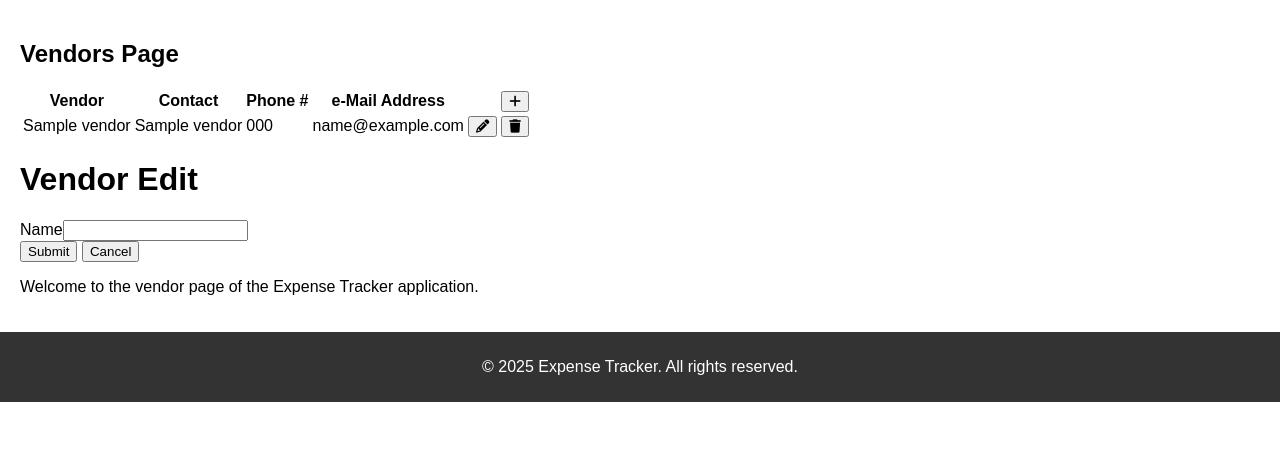
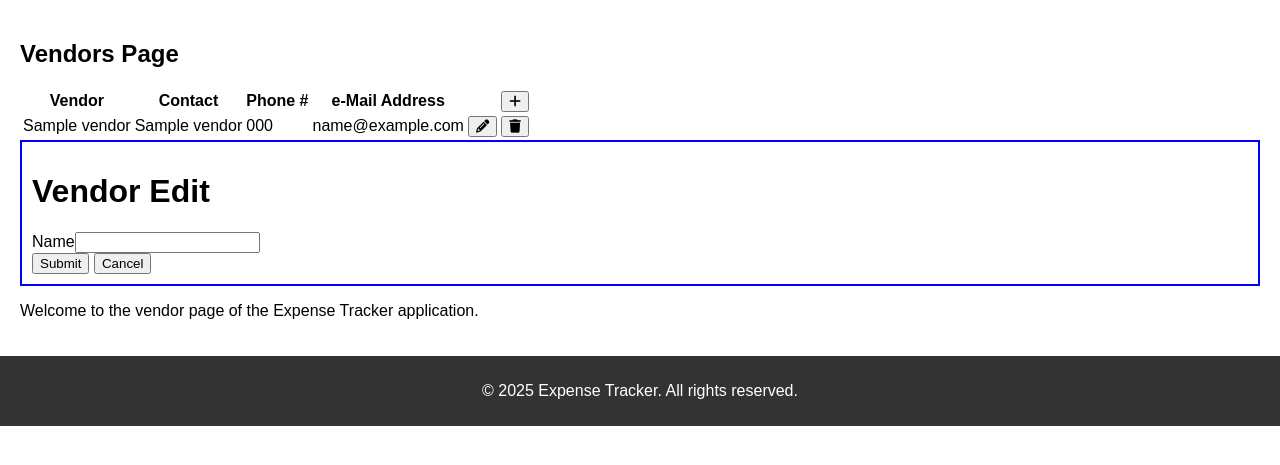
Before and after one commit to spx1/metropolitans, a Flask app: template templates/vendors.html in a window 1280 px wide, after a click that opens the changed part. Shown: the part 100-565 px from the top of the page. Run offline with Flask 3, Linux system fonts and the light colour scheme; the template is opened without the code that fills it: most values are stand-ins (such as "Sample title", 1, 10 or a date in 2020); parts of the project's set-up code (start-up, migrations or seed data) failed here and were passed over.

Commit message:
Add border around the menu

```diff
--- a/static/css/style.css
+++ b/static/css/style.css
@@ -72,4 +72,6 @@ footer {
 /* Hide the forms by default on entry */
 .popup-form-container {
     display: none;
+    border: 2px solid blue;
+    padding: 10px;
 }
```
